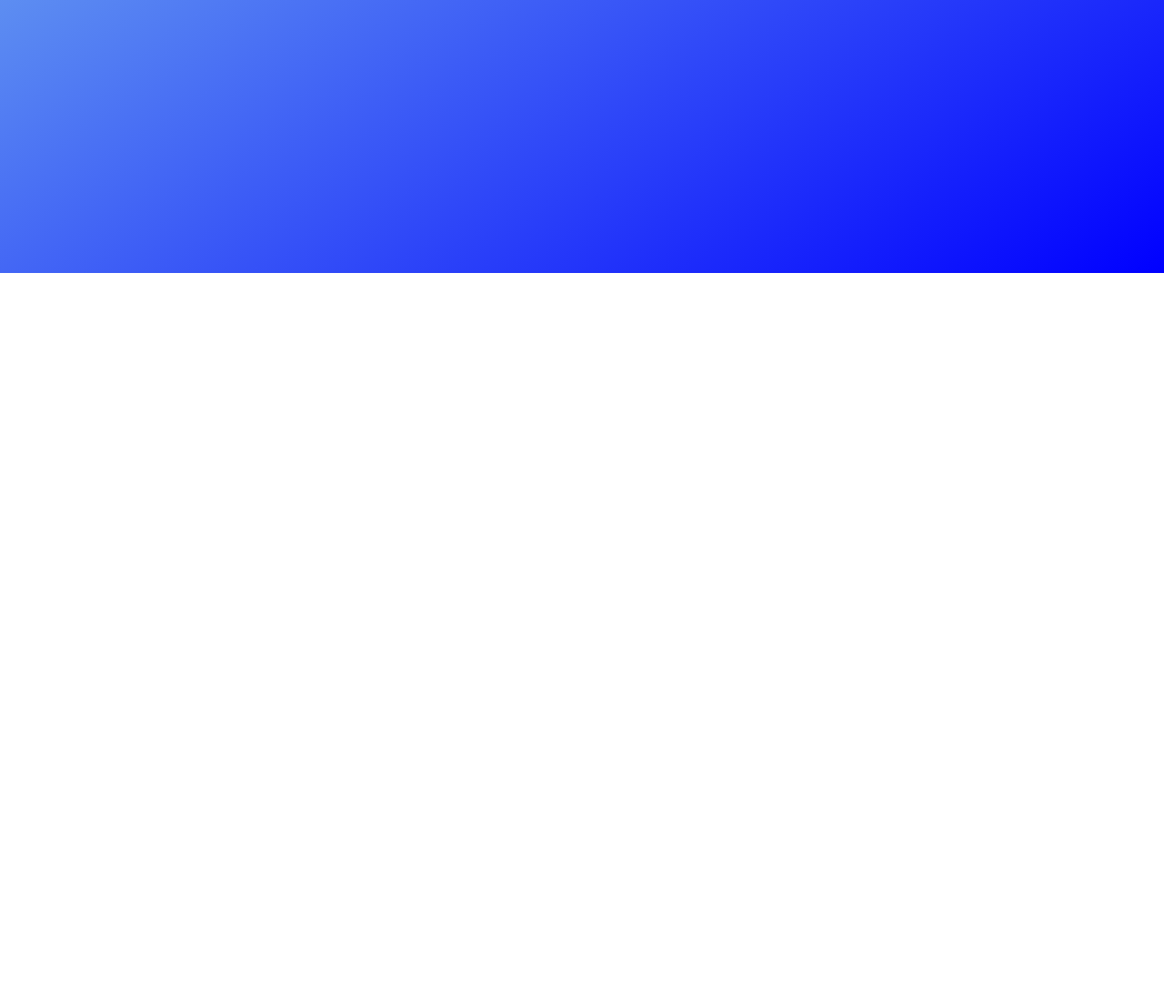
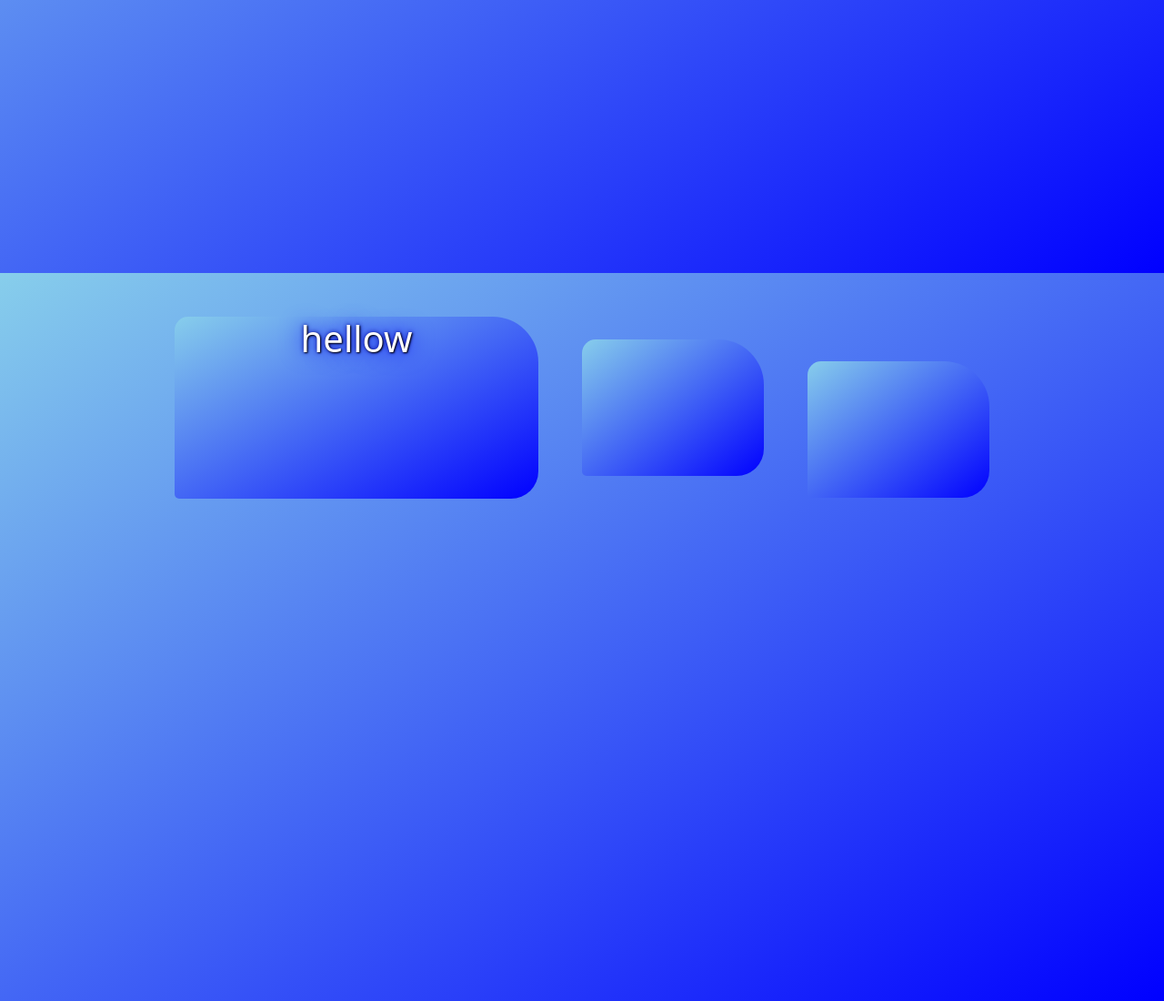
Before and after one commit to tarunmalik330/project, a plain HTML site: page index.html in a window 1280 px wide. Shown: the part 500-1600 px from the top of the page at 91% size. Before the commit the page ends 800 px from the top, so only its background shows below. Drawn offline with nearby package versions, Linux system fonts and the light colour scheme.

Commit message:
change-scrollbar

```diff
--- a/assest/css/style.css
+++ b/assest/css/style.css
@@ -8,7 +8,7 @@
   height: 150px;
   background: linear-gradient(to bottom right, red, yellow);
   position: relative;
-  border-radius: 15px 50px 30px;
+  border-radius: 15px 50px 30px 5px;
   animation: mymove 5s infinite;
 }
 .box {
@@ -20,7 +20,7 @@
   animation: mymove 5s infinite;
 }
 .hlo-box {
-  width: 600px;
+  width: 400px;
   height: 200px;
   background: linear-gradient(to bottom right, red, yellow);
   position: relative;
@@ -37,6 +37,20 @@
 .anime {
   animation: anime 5s infinite;
   position: relative;
+}
+::-webkit-scrollbar {
+  width: 20px;
+}
+::-webkit-scrollbar-track {
+  box-shadow: inset 0 0 5px grey;
+  border-radius: 10px;
+}
+::-webkit-scrollbar-thumb {
+  background: linear-gradient(to bottom right, red, black);
+  border-radius: 10px;
+}
+::-webkit-scrollbar-thumb:hover {
+  background: linear-gradient(to bottom right, red, black);
 }
 h1 {
   color: white;
@@ -59,12 +73,12 @@ h1 {
   }
   25% {
     top: 0px;
-    left: 200px;
+    left: 100px;
     background: linear-gradient(to bottom right, red, black);
   }
   50% {
     top: 400px;
-    left: 300px;
+    left: 100px;
     background: linear-gradient(to bottom right, gray, yellow);
   }
   75% {
@@ -103,7 +117,7 @@ h1 {
   }
   25% {
     top: 0px;
-    left: 200px;
+    left: 100px;
     /* background: linear-gradient(to bottom right, red, black); */
   }
   50% {
--- a/index.html
+++ b/index.html
@@ -5,6 +5,30 @@
     <meta charset="UTF-8">
     <meta name="viewport" content="width=device-width, initial-scale=1.0">
     <title>flower</title>
+    <!-- Primary Meta Tags -->
+    <title>flower
+    </title>
+    <meta name="title" content="flower
+    " />
+    <meta name="description" content="Love is the flower you have got to let grow." />
+
+    <!-- Open Graph / Facebook -->
+    <meta property="og:type" content="website" />
+    <meta property="og:url" content="https://metatags.io/" />
+    <meta property="og:title" content="flower
+    " />
+    <meta property="og:description" content="Love is the flower you have got to let grow." />
+    <meta property="og:image" content="https://thumbs2.imgbox.com/83/31/TZ80jYZu_t.png" />
+
+    <!-- Twitter -->
+    <meta property="twitter:card" content="summary_large_image" />
+    <meta property="twitter:url" content="https://metatags.io/" />
+    <meta property="twitter:title" content="flower
+    " />
+    <meta property="twitter:description" content="Love is the flower you have got to let grow." />
+    <meta property="twitter:image" content="https://thumbs2.imgbox.com/83/31/TZ80jYZu_t.png" />
+
+    <!-- Meta Tags Generated with https://metatags.io -->
     <link rel="stylesheet" href="./assest/css/style.css">
     <link href="https://cdn.jsdelivr.net/npm/bootstrap@5.3.1/dist/css/bootstrap.min.css" rel="stylesheet"
         integrity="sha384-4bw+/aepP/YC94hEpVNVgiZdgIC5+VKNBQNGCHeKRQN+PtmoHDEXuppvnDJzQIu9" crossorigin="anonymous">
@@ -32,6 +56,17 @@
         <div class="box"></div>
     </div>
 </section>
+    <section class="anime min-vh-100 pt-5">
+    <div class="container d-flex gap-5 align-items-center justify-content-center">
+        <div class="hlo-box mb-5">
+            <h1 class="text-white text-center hellow mb-5">
+                hellow
+            </h1>
+        </div>
+        <div class="BOX mb-5"></div>
+        <div class="box"></div>
+    </div>
+</section>
     <script src="https://cdn.jsdelivr.net/npm/bootstrap@5.3.1/dist/js/bootstrap.bundle.min.js"
         integrity="sha384-HwwvtgBNo3bZJJLYd8oVXjrBZt8cqVSpeBNS5n7C8IVInixGAoxmnlMuBnhbgrkm"
         crossorigin="anonymous"></script>
```
